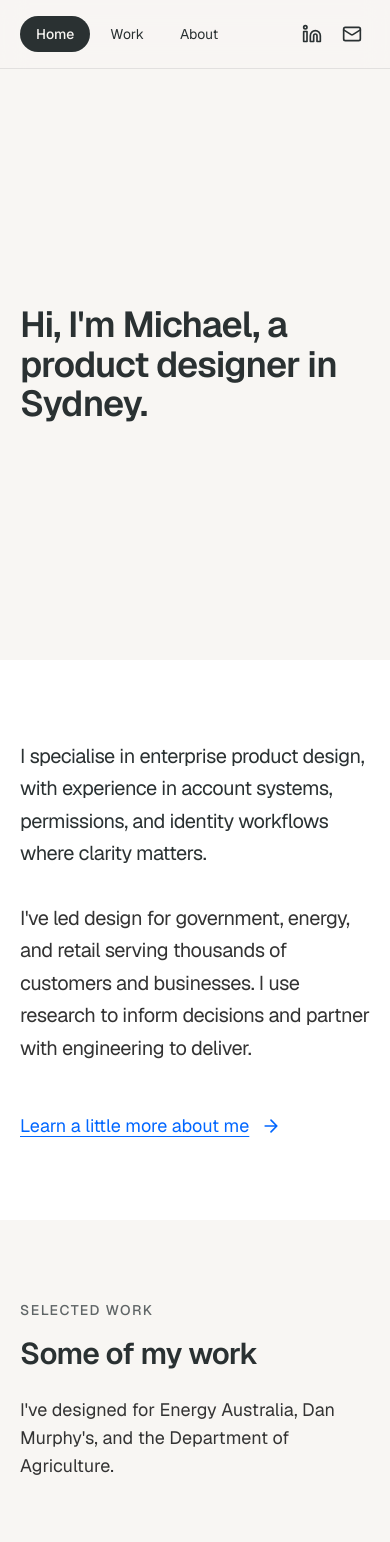
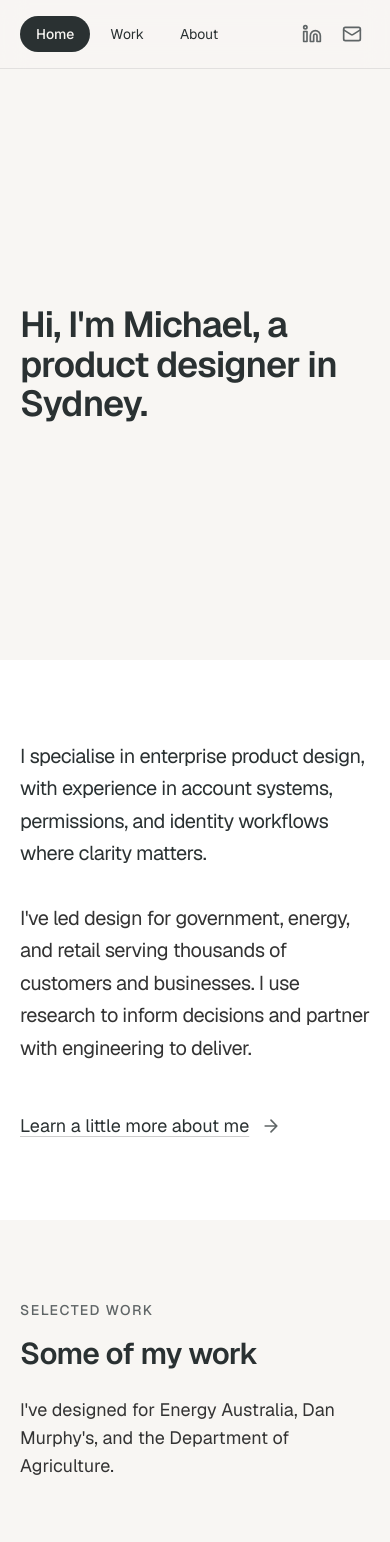
Before and after one commit to mikepotter-jpeg/michael-potter-portfolio, a Next.js app: page / in a window 390 px wide. Shown: the top 1542 px of the page. Built offline with nearby package versions, Linux system fonts and the light colour scheme.

Commit message:
Standardize link styling: underline skips descenders, icons secondary color, blue hover

```diff
--- a/app/about/page.tsx
+++ b/app/about/page.tsx
@@ -76,7 +76,7 @@ export default function AboutPage() {
                 </p>
                 <a
                   href="mailto:michaelsavagepotter@gmail.com"
-                  className="inline-flex items-center gap-2 px-6 py-3 bg-text-primary text-background-primary rounded-full font-medium hover:opacity-90 transition-opacity"
+                  className="no-underline inline-flex items-center gap-2 px-6 py-3 bg-text-primary text-background-primary rounded-full font-medium hover:opacity-90 transition-opacity"
                 >
                   <svg width="18" height="18" viewBox="0 0 24 24" fill="none" stroke="currentColor" strokeWidth="2">
                     <rect x="2" y="4" width="20" height="16" rx="2" />
@@ -95,7 +95,7 @@ export default function AboutPage() {
         <div className="w-full max-w-content mx-auto">
           <Link
             href="/"
-            className="inline-flex items-center gap-2 text-text-tertiary hover:text-text-primary transition-colors group"
+            className="inline-flex items-center gap-2"
           >
             Back to home
             <svg
@@ -107,7 +107,6 @@ export default function AboutPage() {
               strokeWidth="2"
               strokeLinecap="round"
               strokeLinejoin="round"
-              className="transition-transform group-hover:-translate-x-1"
             >
               <path d="M19 12H5M12 19l-7-7 7-7" />
             </svg>
--- a/app/globals.css
+++ b/app/globals.css
@@ -76,16 +76,31 @@ html {
 .animate-delay-300 { animation-delay: 0.3s; }
 .animate-delay-400 { animation-delay: 0.4s; }
 
-/* Global link styling - muted underline */
-a:not(.no-underline):not([class*="rounded"]):not([class*="nav-"]) {
+/* Global link styling */
+a:not(.no-underline):not([class*="rounded"]) {
+  color: #2A3132; /* Primary text color */
   text-decoration: underline;
-  text-decoration-color: #CCCCCC;
+  text-decoration-color: #CCCCCC; /* Muted underline */
   text-underline-offset: 4px;
+  text-decoration-skip-ink: auto; /* Skip descenders */
+  text-decoration-thickness: 1px;
   transition: text-decoration-color 0.2s ease;
 }
 
-a:not(.no-underline):not([class*="rounded"]):not([class*="nav-"]):hover {
-  text-decoration-color: currentColor;
+a:not(.no-underline):not([class*="rounded"]):hover {
+  text-decoration-color: #0066FF; /* Blue on hover */
+}
+
+/* Link icons - secondary text color */
+a svg,
+a .link-icon {
+  color: #5F6566; /* Secondary/tertiary text color */
+  transition: color 0.2s ease;
+}
+
+a:hover svg,
+a:hover .link-icon {
+  color: #0066FF; /* Blue on hover */
 }
 
 /* Prose improvements */
--- a/app/not-found.tsx
+++ b/app/not-found.tsx
@@ -13,7 +13,7 @@ export default function NotFound() {
         </p>
         <Link
           href="/"
-          className="inline-flex items-center gap-2 px-6 py-3 bg-text-primary text-background-primary rounded-full font-medium hover:opacity-90 transition-opacity"
+          className="no-underline inline-flex items-center gap-2 px-6 py-3 bg-text-primary text-background-primary rounded-full font-medium hover:opacity-90 transition-opacity"
         >
           Back to home
           <svg width="18" height="18" viewBox="0 0 24 24" fill="none" stroke="currentColor" strokeWidth="2" strokeLinecap="round" strokeLinejoin="round">
--- a/app/page.tsx
+++ b/app/page.tsx
@@ -32,9 +32,9 @@ export default function Home() {
             <div className="pt-4">
               <Link
                 href="/about"
-                className="inline-flex items-center gap-3 text-lg text-action hover:opacity-70 transition-opacity group"
+                className="inline-flex items-center gap-3 text-lg"
               >
-                <span className="underline underline-offset-4">Learn a little more about me</span>
+                Learn a little more about me
                 <svg
                   width="20"
                   height="20"
@@ -42,7 +42,6 @@ export default function Home() {
                   fill="none"
                   stroke="currentColor"
                   strokeWidth="2"
-                  className="transition-transform group-hover:translate-x-1"
                 >
                   <path d="M5 12h14M12 5l7 7-7 7" strokeLinecap="round" strokeLinejoin="round" />
                 </svg>
@@ -127,7 +126,7 @@ export default function Home() {
           <div className="flex flex-col sm:flex-row items-center justify-center gap-4">
             <a
               href="mailto:michaelsavagepotter@gmail.com"
-              className="inline-flex items-center gap-2 px-8 py-4 bg-text-primary text-background-primary rounded-full text-lg font-medium hover:opacity-90 transition-opacity"
+              className="no-underline inline-flex items-center gap-2 px-8 py-4 bg-text-primary text-background-primary rounded-full text-lg font-medium hover:opacity-90 transition-opacity"
             >
               <svg width="20" height="20" viewBox="0 0 24 24" fill="none" stroke="currentColor" strokeWidth="2">
                 <rect x="2" y="4" width="20" height="16" rx="2" />
@@ -139,7 +138,7 @@ export default function Home() {
               href="https://linkedin.com/in/michaelpotter"
               target="_blank"
               rel="noopener noreferrer"
-              className="inline-flex items-center gap-2 px-8 py-4 border-2 border-text-primary text-text-primary rounded-full text-lg font-medium hover:bg-text-primary hover:text-background-primary transition-all"
+              className="no-underline inline-flex items-center gap-2 px-8 py-4 border-2 border-text-primary text-text-primary rounded-full text-lg font-medium hover:bg-text-primary hover:text-background-primary transition-all"
             >
               <svg width="20" height="20" viewBox="0 0 24 24" fill="none" stroke="currentColor" strokeWidth="2">
                 <path d="M16 8a6 6 0 0 1 6 6v7h-4v-7a2 2 0 0 0-2-2 2 2 0 0 0-2 2v7h-4v-7a6 6 0 0 1 6-6z" />
--- a/app/work/page.tsx
+++ b/app/work/page.tsx
@@ -64,7 +64,7 @@ export default function WorkPage() {
         <div className="w-full max-w-content mx-auto">
           <Link
             href="/"
-            className="inline-flex items-center gap-2 text-text-tertiary hover:text-text-primary transition-colors group"
+            className="inline-flex items-center gap-2"
           >
             Back to home
             <svg
@@ -76,7 +76,6 @@ export default function WorkPage() {
               strokeWidth="2"
               strokeLinecap="round"
               strokeLinejoin="round"
-              className="transition-transform group-hover:-translate-x-1"
             >
               <path d="M19 12H5M12 19l-7-7 7-7" />
             </svg>
--- a/components/footer.tsx
+++ b/components/footer.tsx
@@ -22,7 +22,7 @@ export default function Footer() {
               <Link
                 key={link.href}
                 href={link.href}
-                className="text-sm text-text-secondary hover:text-text-primary transition-colors link-animate"
+                className="text-sm"
               >
                 {link.label}
               </Link>
--- a/components/social-icon.tsx
+++ b/components/social-icon.tsx
@@ -30,7 +30,7 @@ export default function SocialIcon({ href, icon, label }: SocialIconProps) {
       href={href}
       target={isExternal ? '_blank' : undefined}
       rel={isExternal ? 'noopener noreferrer' : undefined}
-      className="p-2 text-text-primary hover:text-accent transition-colors"
+      className="no-underline p-2 text-text-tertiary hover:text-action transition-colors"
       aria-label={label}
     >
       {icons[icon]}
--- a/components/work-card.tsx
+++ b/components/work-card.tsx
@@ -16,7 +16,7 @@ export default function WorkCard({ slug, title, description, categories = [], co
   return (
     <Link
       href={`/work/${slug}`}
-      className="group block bg-background-secondary rounded-3xl overflow-hidden card-hover"
+      className="no-underline group block bg-background-secondary rounded-3xl overflow-hidden card-hover"
     >
       <div className="flex flex-col lg:flex-row">
         {/* Cover Image */}
@@ -64,8 +64,8 @@ export default function WorkCard({ slug, title, description, categories = [], co
             </div>
 
             {/* View Project Link */}
-            <div className="flex items-center gap-2 text-action font-medium pt-2">
-              <span>View project</span>
+            <div className="flex items-center gap-2 text-text-primary font-medium pt-2">
+              <span className="underline underline-offset-4 decoration-border group-hover:decoration-action transition-colors">View project</span>
               <svg
                 width="20"
                 height="20"
@@ -73,7 +73,7 @@ export default function WorkCard({ slug, title, description, categories = [], co
                 fill="none"
                 stroke="currentColor"
                 strokeWidth="2"
-                className="transition-transform group-hover:translate-x-2"
+                className="text-text-tertiary group-hover:text-action transition-colors"
               >
                 <path d="M5 12h14M12 5l7 7-7 7" strokeLinecap="round" strokeLinejoin="round" />
               </svg>
```
Also changed, not shown: app/work/[slug]/page.tsx (+6 -11 lines).
